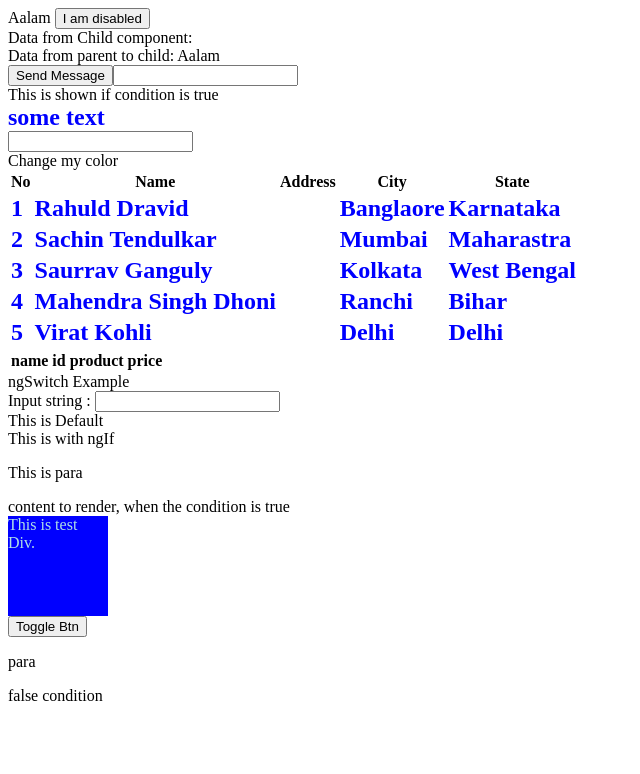
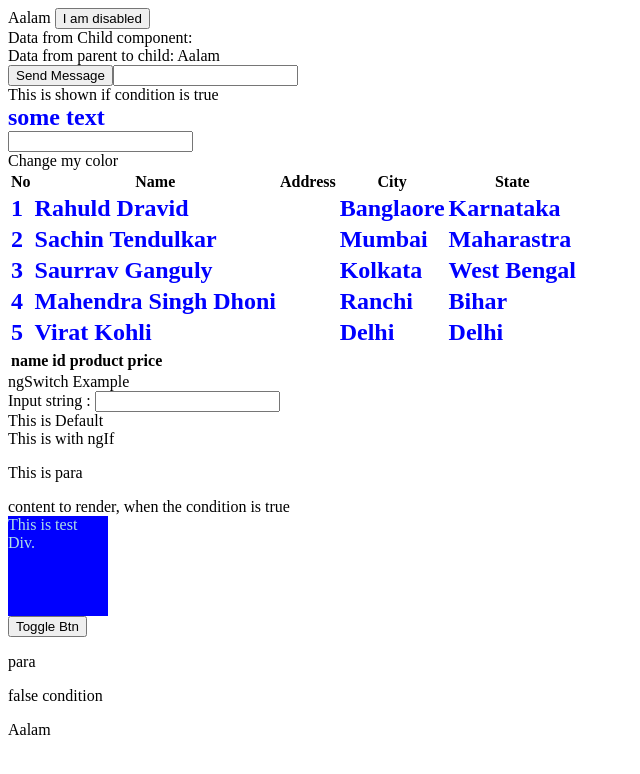
Before and after one commit to Mohdaalam1522/angular-ux, an Angular app: page / in a window 1280 px wide. Shown: the top 774 px of the page, without its empty margins (0-640 px from the left). Built offline with nearby package versions, Linux system fonts and the light colour scheme.

Commit message:
data from child to parent

```diff
--- a/src/app/my-child/my-child.component.ts
+++ b/src/app/my-child/my-child.component.ts
@@ -8,6 +8,8 @@ import { Component, ElementRef, EventEmitter, Input, Output, ViewChild } from '@
 export class MyChildComponent {
   @Input() myName: string | undefined;
   @Output() myCustomersData= new EventEmitter<Customer[]>();
+  @Output() myToggleFlag= new EventEmitter<boolean>();
+  @Output() mybuttonflag=new EventEmitter<string>();
   num: any;
   condition;
   firstName: any;
@@ -30,10 +32,13 @@ export class MyChildComponent {
       "firstNameChanged  argument " + arg + "  component " + this.firstName
     );
   }
-
+  name:string="Aalam";
   myToggleBtn() {
     this.condition = !this.condition;
+    this.myToggleFlag.emit(this.condition)
+    this.mybuttonflag.emit(this.myColor);
   }
+
 
   sendMessage() {
     this.myCustomersData.emit(this.customers)
```
